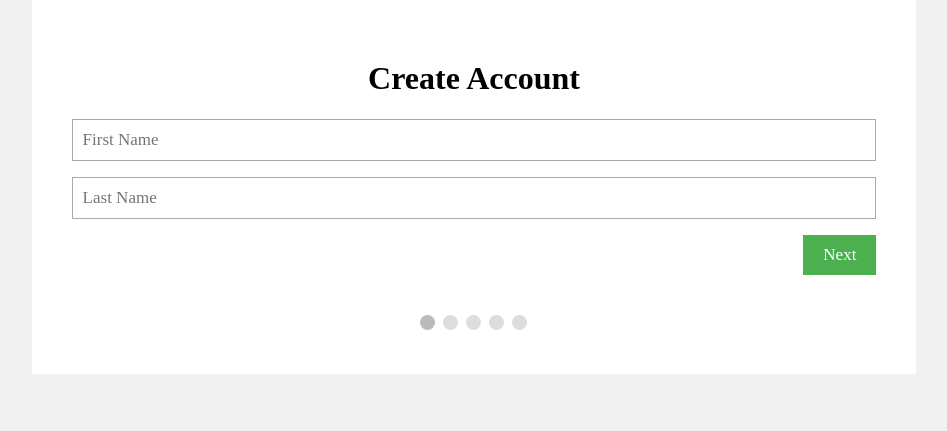
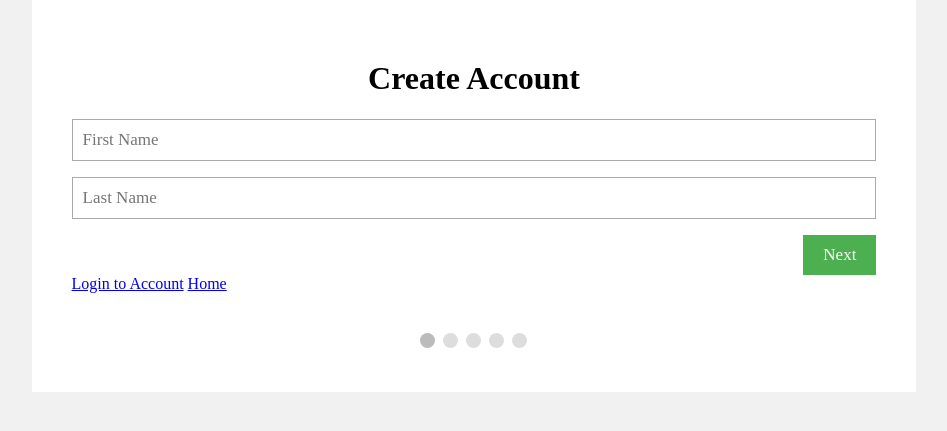
Before and after one commit to AldairAvelino/sgu, a PHP site: template src/pages/auth/sign-up.php in a window 1280 px wide. Shown: the part 101-532 px from the top of the page, without its empty margins (166-1113 px from the left). Run offline with PHP 8.4, Linux system fonts and the light colour scheme; the template is opened without the code that fills it, so the values that code supplies are empty.

Commit message:
Changes over layout - AA

```diff
--- a/src/pages/auth/login.php
+++ b/src/pages/auth/login.php
@@ -16,6 +16,8 @@
       <p><input placeholder="Insert Your E-mail Address" type="email" name="email" required></p>
       <p><input placeholder="Insert Your Password" type="password" name="password" required></p>
       <button class="btn" type="submit" name="login">Login</button>
+      <a href="sign-up.php">Create Account</a>
+      <a href="../../../index.php">Home</a>
     </div>
 
   </form>
--- a/src/pages/auth/sign-up.php
+++ b/src/pages/auth/sign-up.php
@@ -64,6 +64,9 @@
       </div>
     </div>
 
+    <a href="login.php">Login to Account</a>
+    <a href="../../../index.php">Home</a>
+
     <div style="text-align:center;margin-top:40px;">
       <span class="step"></span>
       <span class="step"></span>
```
